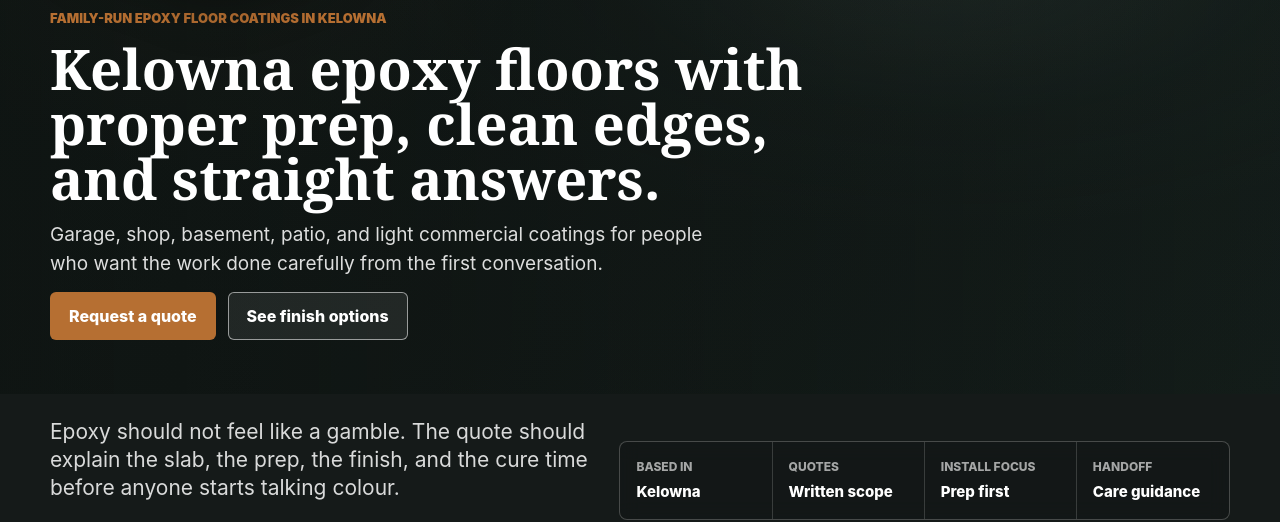
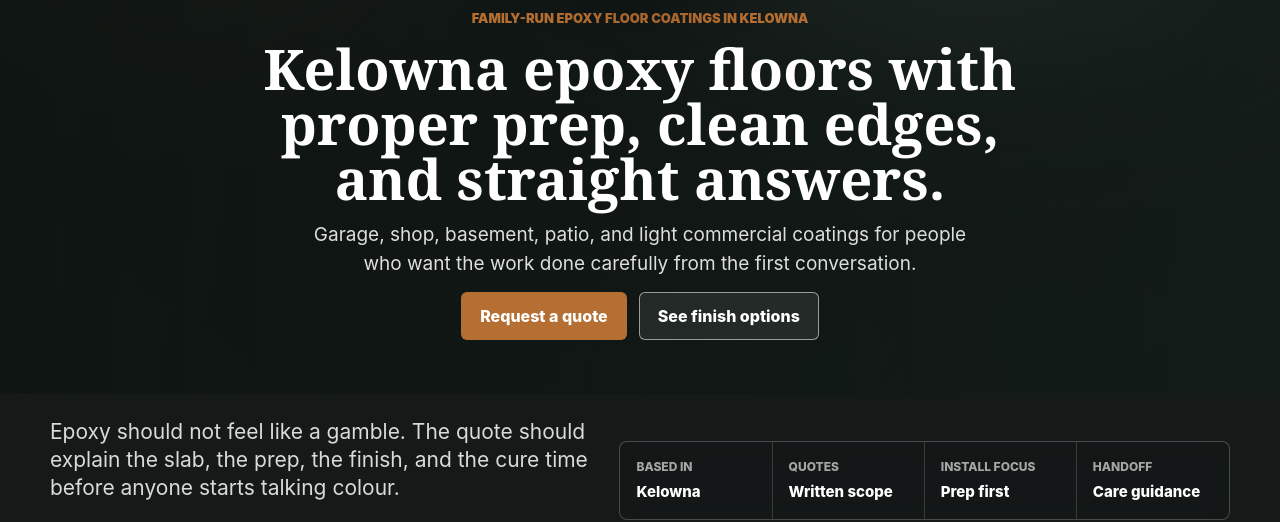
Before and after one commit to KiwiMaddog2020/kelowna-epoxy-pros, a website: page index.html in a window 1280 px wide. Shown: the part 314-836 px from the top of the page. Drawn offline with Linux system fonts and the light colour scheme.

Commit message:
fix: center hero content

```diff
--- a/styles.css
+++ b/styles.css
@@ -252,7 +252,9 @@ textarea {
   width: min(1180px, calc(100% - 40px));
   margin: 0 auto;
   display: grid;
+  justify-items: center;
   gap: 14px;
+  text-align: center;
 }
 
 .hero-logo-plate {
@@ -291,12 +293,13 @@ textarea {
 
 .hero h1 {
   max-width: 800px;
+  margin: 0 auto;
   font-size: 56px;
 }
 
 .hero-copy {
   max-width: 660px;
-  margin: 0;
+  margin: 0 auto;
   color: rgba(255, 255, 255, 0.86);
   font-size: 19px;
 }
@@ -304,6 +307,7 @@ textarea {
 .hero-actions {
   display: flex;
   flex-wrap: wrap;
+  justify-content: center;
   gap: 12px;
 }
 
```
